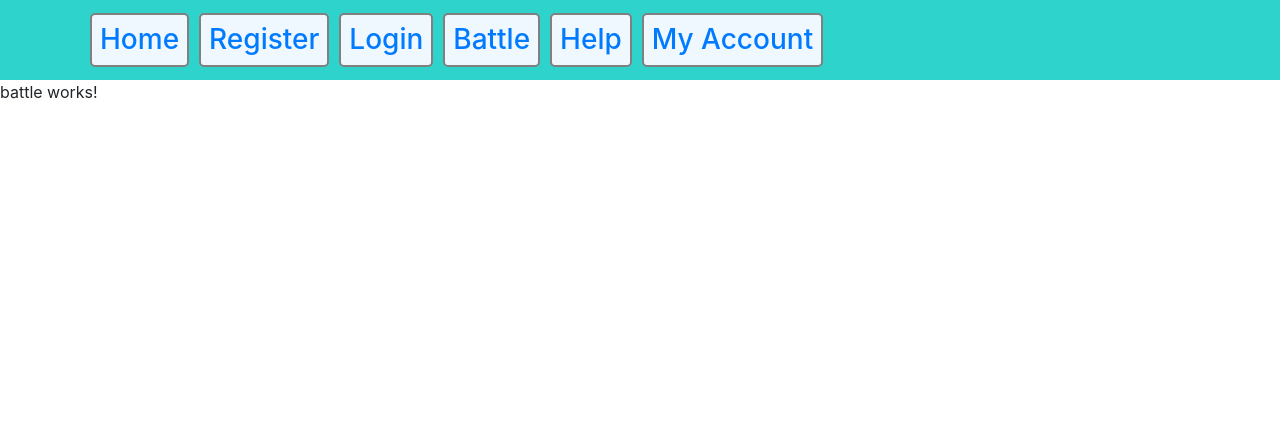
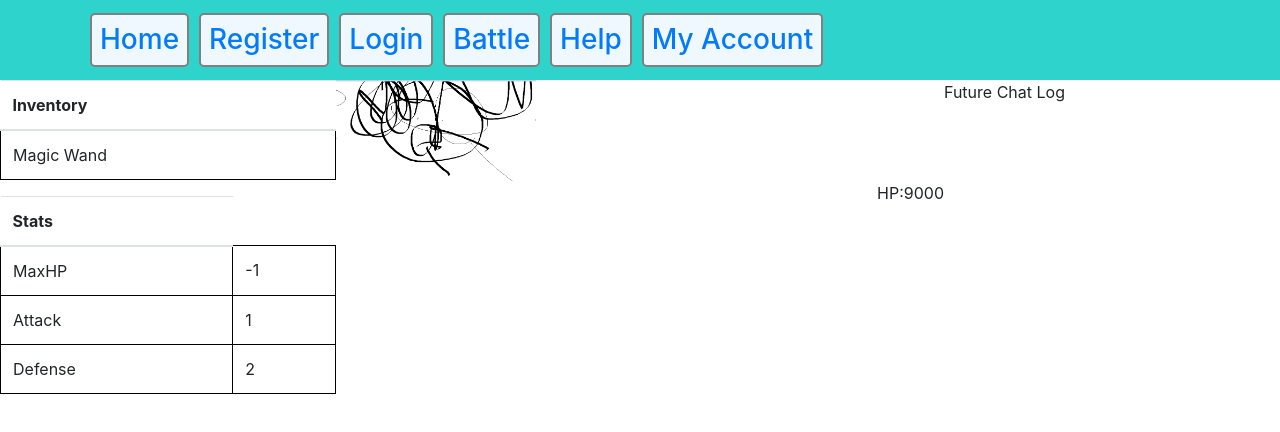
Before and after one commit to ryan-schlientz/RyansBattleSim, an Angular app in the folder BattleSimNG/: page /battle in a window 1280 px wide. Shown: the top 432 px of the page. Built offline with nearby package versions, Linux system fonts and the light colour scheme.

Commit message:
Adding initial battle page template

```diff
--- a/BattleSimNG/angular.json
+++ b/BattleSimNG/angular.json
@@ -24,6 +24,7 @@
               "src/assets"
             ],
             "styles": [
+              "node_modules/bootstrap/dist/css/bootstrap.min.css",
               "src/styles.css"
             ],
             "scripts": []
--- a/BattleSimNG/package.json
+++ b/BattleSimNG/package.json
@@ -16,9 +16,12 @@
     "@angular/compiler": "~10.0.6",
     "@angular/core": "~10.0.6",
     "@angular/forms": "~10.0.6",
+    "@angular/localize": "~10.0.6",
     "@angular/platform-browser": "~10.0.6",
     "@angular/platform-browser-dynamic": "~10.0.6",
     "@angular/router": "~10.0.6",
+    "@ng-bootstrap/ng-bootstrap": "^7.0.0",
+    "bootstrap": "^4.5.0",
     "rxjs": "~6.5.5",
     "tslib": "^2.0.0",
     "zone.js": "~0.10.3"
--- a/BattleSimNG/src/app/Components/battle/battle.component.css
+++ b/BattleSimNG/src/app/Components/battle/battle.component.css
@@ -0,0 +1,28 @@
+tr,td{
+       border: 1px solid black ;
+
+}
+#invstats{
+    float:left;
+}
+
+#monsterHp{
+    clear: both;
+    float:right;
+}
+
+img{
+    display: inline-block;
+    width: 200px;
+}
+.flex-container{
+    display: flex;
+}
+.flex-item{
+    width:200px;
+    flex-grow:1;
+}
+.flex-item1{
+    width:200px;
+    flex-grow:3;
+}
--- a/BattleSimNG/src/app/Components/battle/battle.component.html
+++ b/BattleSimNG/src/app/Components/battle/battle.component.html
@@ -1 +1,59 @@
-<p>battle works!</p>
+<div id="visuals" div="container" class="flex-container">
+
+    <div id="invstats" class="flex-item">
+
+        <!-- Inventory-->
+        <table class="table">
+            <thead>
+                <th>Inventory</th>
+            </thead>
+            <tbody>
+                <tr>
+                    <td>
+                        Magic Wand
+                    </td>
+                </tr>
+            </tbody>
+        </table>
+
+        <!-- Stats-->
+        <table class="table">
+            <thead>
+                <th>Stats</th>
+            </thead>
+            <tbody>
+                <tr>
+                    <td>MaxHP</td>
+                    <td>{{MaxHp}}</td>
+                </tr>
+                <tr>
+                    <td>Attack</td>
+                    <td>{{attack}}</td>
+                </tr>
+                <tr>
+                    <td>Defense</td>
+                    <td>{{defense}}</td>
+                </tr>
+
+            </tbody>
+        </table>
+
+    </div>
+    <!-- Monster Sprite-->
+
+    <div class="flex-item1">
+        <div id="monsterImg">
+            <img src="/assets/scarymonsters/scarymonster.png" />
+        </div>
+        <div id="monsterHp" style="text-align: center;">
+            <p>HP:{{MonsterHp}}</p>
+        </div>
+    </div>
+
+    <div class="flex-item">
+        <p>Future Chat Log</p>
+
+
+    </div>
+
+</div>
--- a/BattleSimNG/src/app/Components/battle/battle.component.ts
+++ b/BattleSimNG/src/app/Components/battle/battle.component.ts
@@ -11,5 +11,10 @@ export class BattleComponent implements OnInit {
 
   ngOnInit(): void {
   }
+   attack:number = 1;
+   defense:number = 2;
+   MaxHp:number=-1;
+   MonsterHp:number=9000;
+
 
 }
--- a/BattleSimNG/src/app/app.module.ts
+++ b/BattleSimNG/src/app/app.module.ts
@@ -14,6 +14,7 @@ import { BattleComponent } from './Components/battle/battle.component';
 import { CreateCharacterComponent } from './Components/create-character/create-character.component';
 import { DeleteCharacterComponent } from './Components/delete-character/delete-character.component';
 import { ManageInventoryComponent } from './Components/manage-inventory/manage-inventory.component';
+import { NgbModule } from '@ng-bootstrap/ng-bootstrap';
 
 @NgModule({
   declarations: [
@@ -31,7 +32,8 @@ import { ManageInventoryComponent } from './Components/manage-inventory/manage-i
   imports: [
     BrowserModule,
     AppRoutingModule,
-    HttpClientModule
+    HttpClientModule,
+    NgbModule
   ],
   providers: [],
   bootstrap: [AppComponent]
--- a/BattleSimNG/src/polyfills.ts
+++ b/BattleSimNG/src/polyfills.ts
@@ -1,3 +1,7 @@
+/***************************************************************************************************
+ * Load `$localize` onto the global scope - used if i18n tags appear in Angular templates.
+ */
+import '@angular/localize/init';
 /**
  * This file includes polyfills needed by Angular and is loaded before the app.
  * You can add your own extra polyfills to this file.
```
Also changed, not shown: BattleSimNG/src/assets/scarymonsters/scarymonster.png (added), 1 other file (tests, documents, lock files or other folders).
